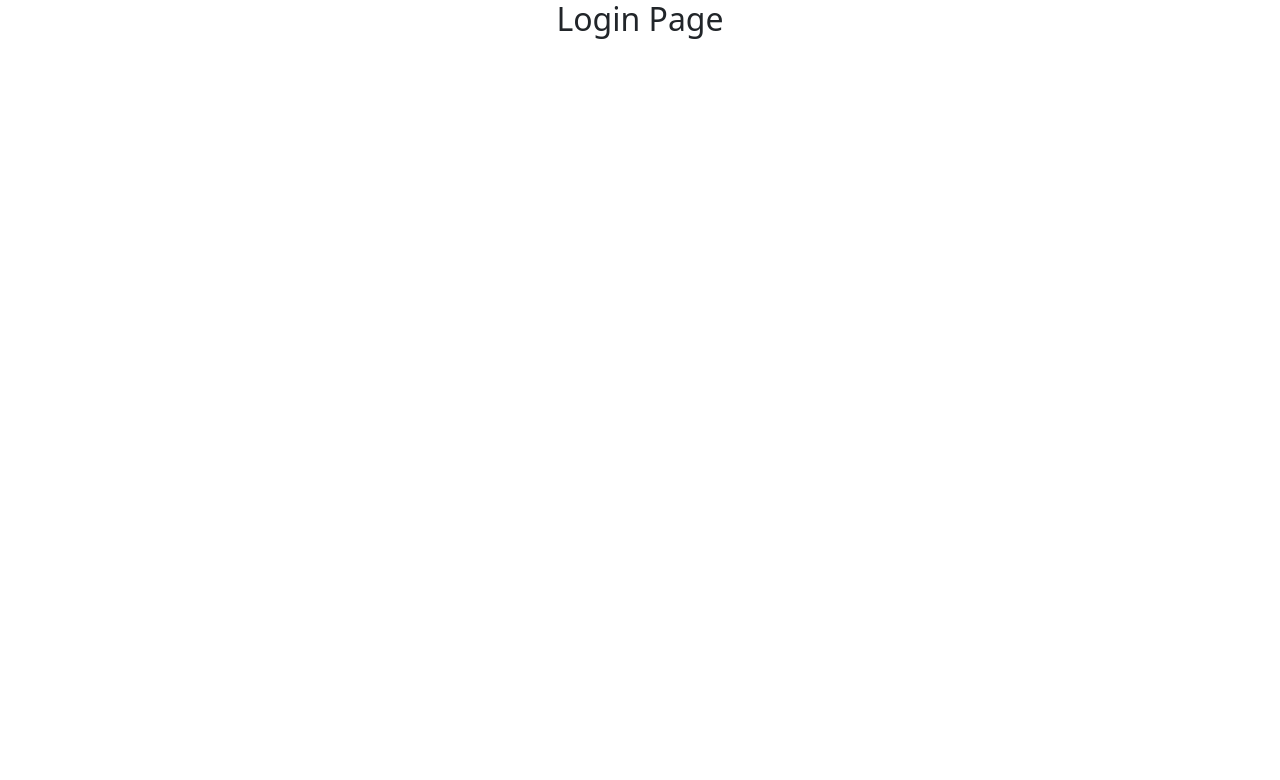
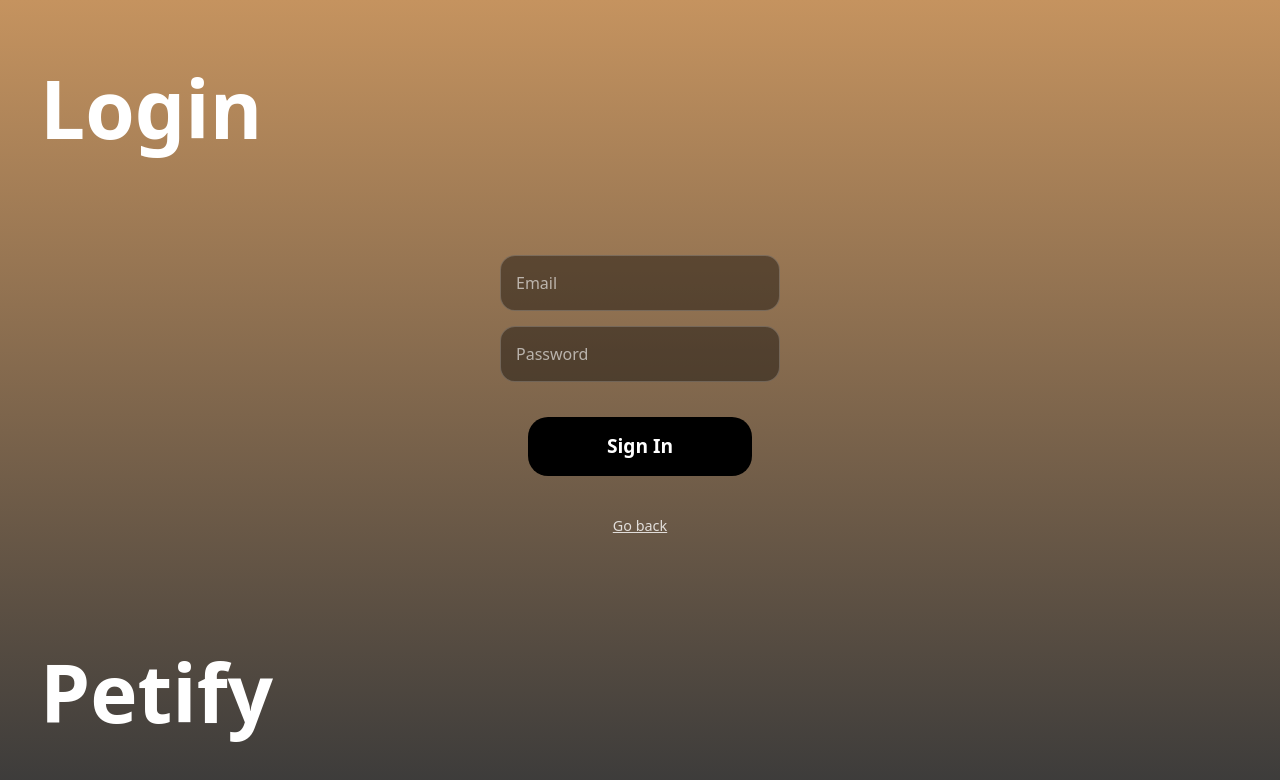
Before and after one commit to Bruno-Verstappen/Petify, a React (Vite) app: page /login in a window 1280 px wide. Shown: the top 780 px of the page. Built offline with nearby package versions, Linux system fonts and the light colour scheme.

Commit message:
Já dá pra entrar no login

```diff
--- a/src/features/auth/pages/Login.jsx
+++ b/src/features/auth/pages/Login.jsx
@@ -1,8 +1,67 @@
-import React from "react";
-import { Navigate } from "react-router-dom";
+import React, { useState } from 'react';
+import { useNavigate } from 'react-router-dom';
+import { loginWithEmail } from "../../../services/authService";
+import "../../../shared/components/Login.css";
 
-function Login() {
-    return <h2>Login Page</h2>;
+const Login = () => {
+  const [email, setEmail] = useState('');
+  const [password, setPassword] = useState('');
+  const [error, setError] = useState('');
+  const navigate = useNavigate();
 
-}
+  const handleLogin = async (e) => {
+    e.preventDefault();
+    setError('');
+    try {
+      await loginWithEmail(email, password);
+      navigate('/dashboard');
+    } catch (err) {
+      setError("Email ou senha incorretos.");
+    }
+  };
+
+  return (
+    <div className="auth-wrapper">
+      <h1 className="welcome-text">Login</h1>
+
+      <div className="login-form-container">
+        <form onSubmit={handleLogin} className="auth-form">
+          {error && <p className="error-text">{error}</p>}
+
+          <input
+            type="email"
+            placeholder="Email"
+            className="auth-input"
+            value={email}
+            onChange={(e) => setEmail(e.target.value)}
+            required
+          />
+
+          <input
+            type="password"
+            placeholder="Password"
+            className="auth-input"
+            value={password}
+            onChange={(e) => setPassword(e.target.value)}
+            required
+          />
+
+          <div className="button-group" style={{marginTop: '20px'}}>
+            <button type="submit" className="btn-auth">Sign In</button>
+            <button
+              type="button"
+              className="btn-back-link"
+              onClick={() => navigate('/auth')}
+            >
+              Go back
+            </button>
+          </div>
+        </form>
+      </div>
+
+      <h2 className="petify-logo">Petify</h2>
+    </div>
+  );
+};
+
 export default Login;
--- a/src/services/authService.js
+++ b/src/services/authService.js
@@ -1,17 +1,20 @@
-// src / services / authService .js
+// src/services/authService.js
 import {
-createUserWithEmailAndPassword ,
-signInWithEmailAndPassword ,
-signOut ,
-onAuthStateChanged ,
-} from " firebase / auth ";
-import { auth } from "../ config / firebase ";
-export function registerWithEmail (email , password ) {
-return createUserWithEmailAndPassword (auth , email , password ) ;
+  createUserWithEmailAndPassword,
+  signInWithEmailAndPassword,
+  signOut,
+  onAuthStateChanged
+} from "firebase/auth"; // REMOVIDO OS ESPAÇOS AQUI
+import { auth } from "../config/firebase"; // Caminho correto para o config
+
+export function registerWithEmail(email, password) {
+  return createUserWithEmailAndPassword(auth, email, password);
 }
-export function loginWithEmail (email , password ) {
-return signInWithEmailAndPassword (auth , email , password ) ;
+
+export function loginWithEmail(email, password) {
+  return signInWithEmailAndPassword(auth, email, password);
 }
+
 export function logout () {
 return signOut ( auth ) ;
 }
--- /dev/null
+++ b/src/shared/components/Login.css
@@ -0,0 +1,129 @@
+/* src/shared/components/Login.css */
+
+/* Contentor principal que aproveita o gradiente e o layout do site */
+.auth-wrapper {
+  position: fixed;
+  top: 0;
+  left: 0;
+  width: 100vw;
+  height: 100vh;
+  background: linear-gradient(180deg, #c5935f 0%, #3a3a3a 100%); /* Gradiente padrão Petify */
+  display: flex;
+  flex-direction: column;
+  justify-content: space-between;
+  padding: 60px 40px;
+  box-sizing: border-box;
+  z-index: 9999;
+  color: white;
+}
+
+/* Título Welcome/Login no topo */
+.welcome-text {
+  color: white !important;
+  font-size: clamp(2.5rem, 8vw, 5rem);
+  font-weight: bold;
+  margin: 0;
+  text-align: left;
+}
+
+/* Contentor do formulário centralizado */
+.login-form-container {
+  display: flex;
+  flex-direction: column;
+  align-items: center;
+  width: 100%;
+}
+
+.auth-form {
+  display: flex;
+  flex-direction: column;
+  align-items: center;
+  gap: 15px;
+  width: 100%;
+}
+
+/* Configuração das caixas de texto com contraste corrigido */
+.auth-input {
+  width: 280px;
+  max-width: 80%;
+  padding: 15px;
+  border-radius: 15px;
+  border: 1px solid rgba(255, 255, 255, 0.2);
+
+  /* Fundo escuro semitransparente para destacar o texto branco */
+  background-color: rgba(0, 0, 0, 0.4) !important;
+
+  /* Texto que o utilizador escreve */
+  color: #ffffff !important;
+
+  font-size: 1rem;
+  outline: none;
+  transition: all 0.3s ease;
+}
+
+/* Texto de sugestão (Email/Password) */
+.auth-input::placeholder {
+  color: rgba(255, 255, 255, 0.6);
+}
+
+/* Foco na caixa de texto */
+.auth-input:focus {
+  background-color: rgba(0, 0, 0, 0.6) !important;
+  border: 1px solid #c5935f; /* Destaque com a cor do topo */
+  box-shadow: 0 0 8px rgba(197, 147, 95, 0.4);
+}
+
+/* Botão de entrar (Preto arredondado) */
+.btn-auth {
+  background-color: black;
+  color: white;
+  border: none;
+  padding: 15px 0;
+  width: 280px;
+  max-width: 80%;
+  border-radius: 20px;
+  font-size: 1.2rem;
+  font-weight: 600;
+  cursor: pointer;
+  transition: transform 0.2s;
+}
+
+.btn-auth:active {
+  transform: scale(0.95);
+}
+
+/* Link para voltar */
+.btn-back-link {
+  background: none;
+  border: none;
+  color: white;
+  text-decoration: underline;
+  cursor: pointer;
+  font-size: 0.9rem;
+  opacity: 0.8;
+  margin-top: 10px;
+}
+
+.btn-back-link:hover {
+  opacity: 1;
+}
+
+/* Mensagem de erro */
+.error-text {
+  color: #ff4d4d;
+  background: rgba(0, 0, 0, 0.3);
+  padding: 10px 20px;
+  border-radius: 10px;
+  font-size: 0.9rem;
+  margin-bottom: 10px;
+  border: 1px solid #ff4d4d;
+}
+
+/* Logo Petify no fundo */
+.petify-logo {
+  color: white !important;
+  font-size: clamp(2.5rem, 8vw, 5rem);
+  font-weight: bold;
+  margin: 0;
+  text-align: left;
+}
```
Also changed, not shown: src/shared/components/hooks/Login.css (added).
